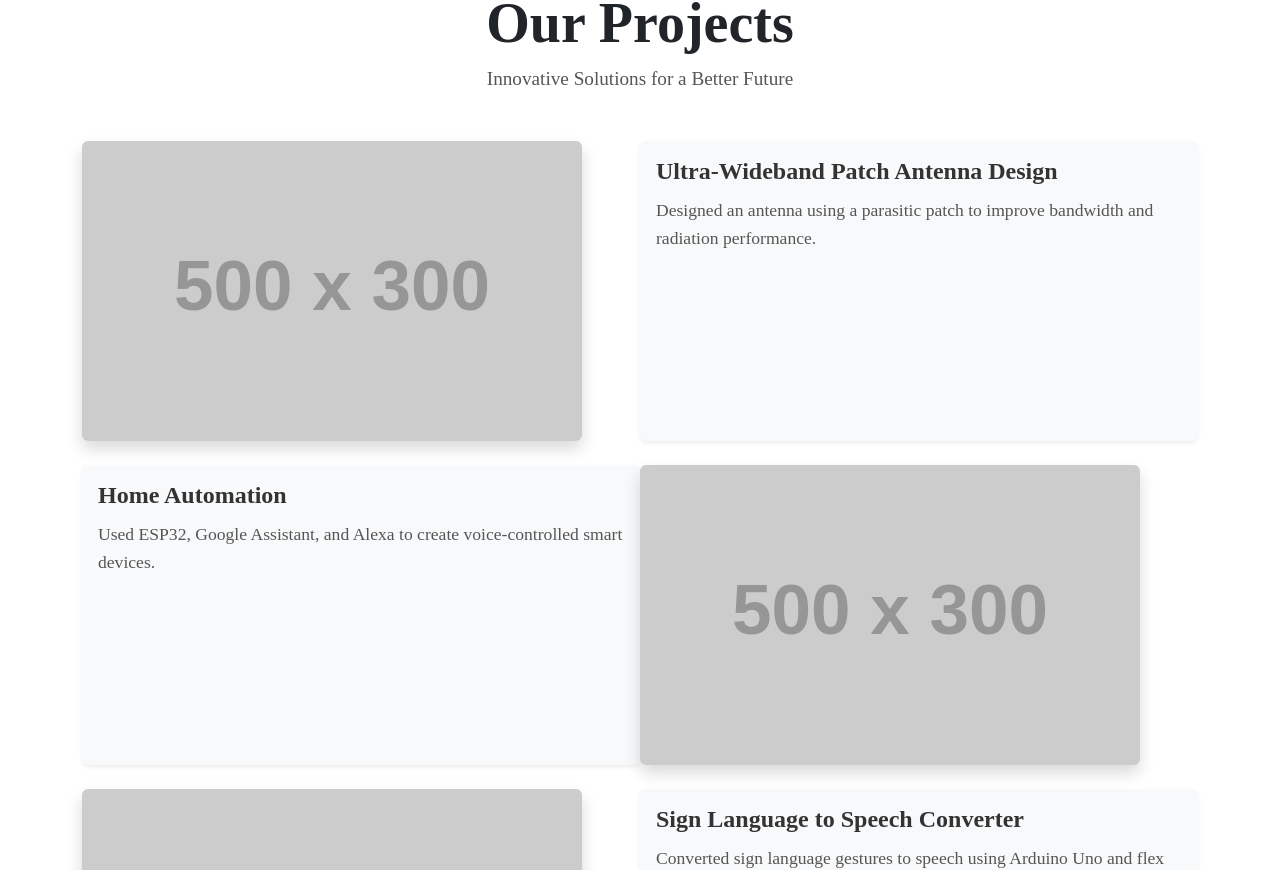
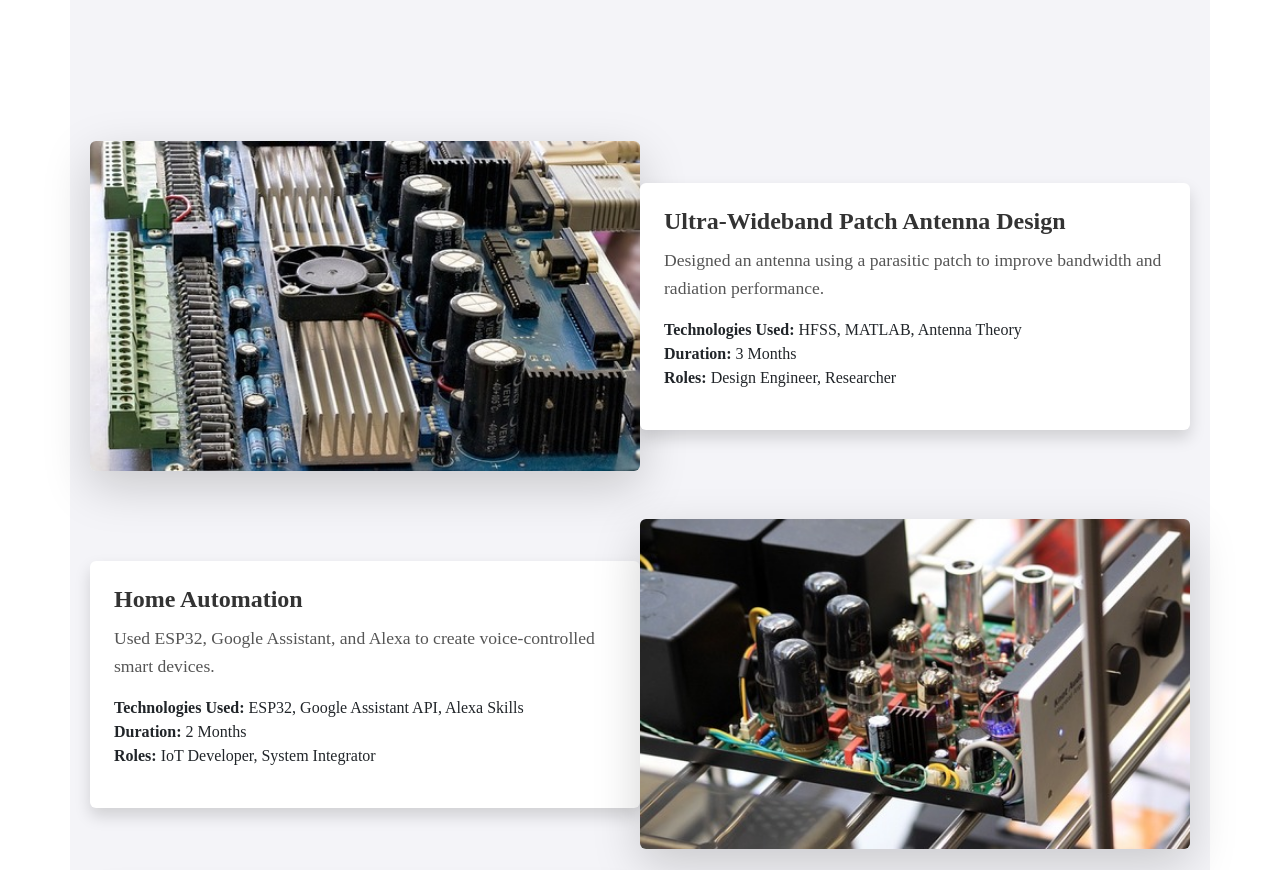
Before and after one commit to Akash140605/Lalitgangwar, a React (Create React App) app: page / in a window 1280 px wide. Shown: the part 2495-3365 px from the top of the page. Built offline with nearby package versions, Linux system fonts and the light colour scheme.

Commit message:
Update Projects.js

```diff
--- a/src/components/Projects.js
+++ b/src/components/Projects.js
@@ -2,6 +2,8 @@ import React from "react";
 import { motion } from "framer-motion";
 import 'bootstrap/dist/css/bootstrap.min.css';
 import './Project.css';
+import a1 from '../img/a2.jpg';
+import a from '../img/a.jpg';
 
 const Projects = () => {
   const projects = [
@@ -9,55 +11,87 @@ const Projects = () => {
       title: "Ultra-Wideband Patch Antenna Design",
       description:
         "Designed an antenna using a parasitic patch to improve bandwidth and radiation performance.",
-      image: "https://via.placeholder.com/500x300", // Add the actual path for the image
+      technologies: ["HFSS", "MATLAB", "Antenna Theory"],
+      duration: "3 Months",
+      roles: "Design Engineer, Researcher",
+      image: a1, // Path for the image
     },
     {
       title: "Home Automation",
       description:
         "Used ESP32, Google Assistant, and Alexa to create voice-controlled smart devices.",
-      image: "https://via.placeholder.com/500x300", // Add the actual path for the image
+      technologies: ["ESP32", "Google Assistant API", "Alexa Skills"],
+      duration: "2 Months",
+      roles: "IoT Developer, System Integrator",
+      image: a, // Path for the image
     },
     {
       title: "Sign Language to Speech Converter",
       description:
         "Converted sign language gestures to speech using Arduino Uno and flex sensors.",
-      image: "https://via.placeholder.com/500x300", // Add the actual path for the image
+      technologies: ["Arduino Uno", "Flex Sensors", "Speech API"],
+      duration: "4 Months",
+      roles: "Embedded Developer, Innovator",
+      image: a1, // Path for the image
     },
   ];
 
   return (
-    <section id="projects" className="container py-5">
+    <section id="projects" className="projects-section container py-5">
       <header className="text-center mb-5">
-        <h1 className="display-4 fw-bold">Our Projects</h1>
-        <p className="subtitle lead">
+        <motion.h1
+          className="display-4 fw-bold"
+          initial={{ opacity: 0, y: -50 }}
+          animate={{ opacity: 1, y: 0 }}
+          transition={{ duration: 1 }}
+        >
+          Our Projects
+        </motion.h1>
+        <motion.p
+          className="subtitle lead"
+          initial={{ opacity: 0, y: 50 }}
+          animate={{ opacity: 1, y: 0 }}
+          transition={{ duration: 1, delay: 0.3 }}
+        >
           Innovative Solutions for a Better Future
-        </p>
+        </motion.p>
       </header>
 
       <div className="row">
         {projects.map((project, index) => (
           <motion.div
             key={index}
-            whileHover={{ scale: 1.05 }}
-            whileTap={{ scale: 0.95 }}
-            className={`col-12 mb-4 d-flex ${index % 2 === 0 ? "flex-row" : "flex-row-reverse"}`}
+            className="col-12 mb-5 d-flex flex-wrap align-items-center"
+            initial={{ opacity: 0, y: 50 }}
+            whileInView={{ opacity: 1, y: 0 }}
+            transition={{ duration: 0.8, delay: index * 0.2 }}
+            viewport={{ once: true }}
           >
-            {/* Left Side Image or Placeholder */}
-            <div className="project-media col-md-6">
+            {/* Project Image */}
+            <div className={`col-md-6 ${index % 2 === 0 ? "" : "order-md-2"}`}>
               <img
                 src={project.image}
                 alt={project.title}
-                className="img-fluid rounded shadow"
+                className="img-fluid rounded shadow-lg project-image"
               />
             </div>
 
-            {/* Right Side Text Card */}
-            <div className="project-card mr-3 col-md-6 p-3 bg-light rounded shadow-sm">
-              <h5 className="project-title">{project.title}</h5>
-              <p className="project-description">{project.description}</p>
+            {/* Project Details */}
+            <div className={`col-md-6 ${index % 2 === 0 ? "" : "order-md-1"}`}>
+              <motion.div
+                className="project-card p-4 bg-white rounded shadow"
+                whileHover={{ scale: 1.05 }}
+              >
+                <h5 className="project-title">{project.title}</h5>
+                <p className="project-description">{project.description}</p>
+                <ul className="project-details list-unstyled mt-3">
+                  <li><strong>Technologies Used:</strong> {project.technologies.join(", ")}</li>
+                  <li><strong>Duration:</strong> {project.duration}</li>
+                  <li><strong>Roles:</strong> {project.roles}</li>
+                </ul>
+              </motion.div>
             </div>
           </motion.div>
-
         ))}
       </div>
     </section>
```
